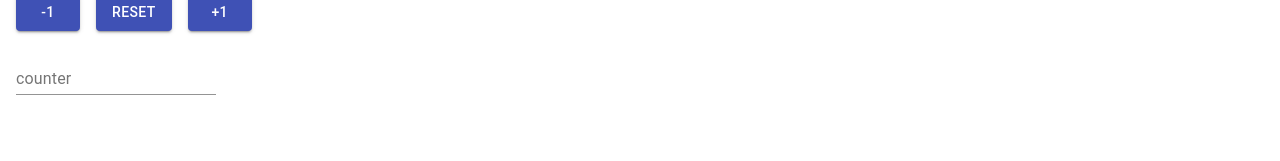
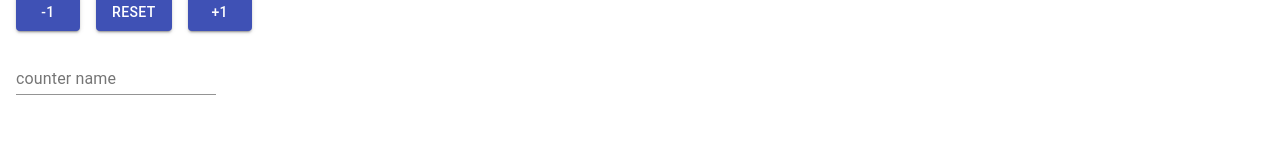
Before and after one commit to PSJgit/react-snippets, a React (Create React App) app: page /counter in a window 1280 px wide. Shown: the part 136-297 px from the top of the page. Built offline with nearby package versions, Linux system fonts and the light colour scheme.

Commit message:
counter stuff

```diff
--- a/src/components/Counter/Counter.js
+++ b/src/components/Counter/Counter.js
@@ -22,18 +22,23 @@ const Counter = (props) => {
   const [ count, setCount ] = useState(props.count);
   const [ text, setText ] = useState('');
 
+
   useEffect(() => {
+    document.title = `The ${text || 'count'} is ${count}`;
 
-  }, []);
+    return () => {
+      document.title = 'React App';
+    }
+  }, [text, count]);
 
   return (
     <>
       <p>The current {text || 'count'} is {count}</p>
       <Button variant="contained" color="primary" className={classes.button} onClick={() => {setCount(count - 1)}}>-1</Button>
-      <Button variant="contained" color="primary" className={classes.button} onClick={() => {setCount(0)}}>reset</Button>
+      <Button variant="contained" color="primary" className={classes.button} onClick={() => {setCount(props.count)}}>reset</Button>
       <Button variant="contained" color="primary" className={classes.button} onClick={() => {setCount(count + 1)}}>+1</Button>
 
-      <TextField id="counter-input" className={classes.textField} label="counter" value={text} onChange={(e) => setText(e.target.value)}/>
+      <TextField id="counter-input" className={classes.textField} label="counter name" value={text} onChange={(e) => setText(e.target.value)}/>
     </>
   )
 }
```
